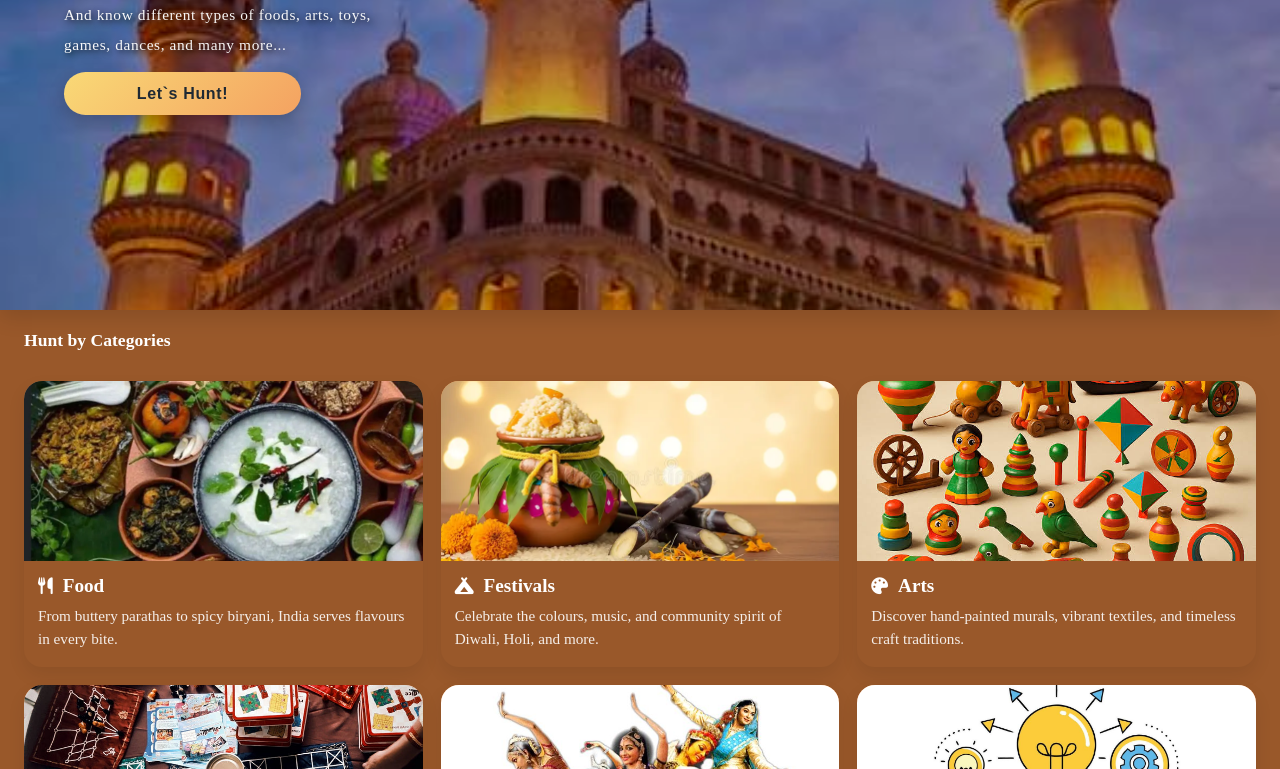
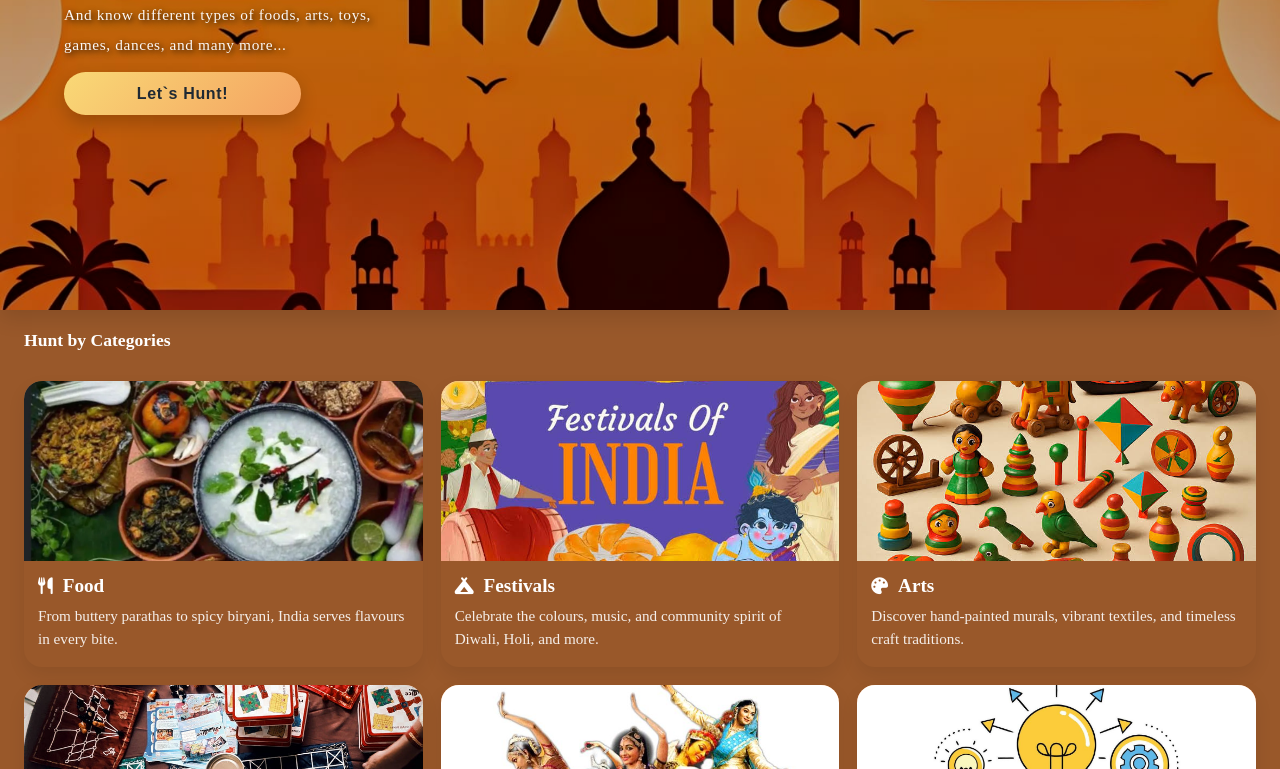
Before and after one commit to karthikareddy385-collab/Indian-culture-website, a plain HTML site: page index.html in a window 1280 px wide. Shown: the part 160-929 px from the top of the page. Drawn offline with Linux system fonts and the light colour scheme.

Commit message:
update images

```diff
--- a/index.html
+++ b/index.html
@@ -31,7 +31,7 @@
         </a>
     </div>
     <div class="image-container">
-        <img src="images.jpg" alt="Indian temple" class="image hero-image">
+        <img src="india2.jpeg" alt="Indian temple" class="image hero-image">
         <div class="image-text">
             <h3>Heritage Hunt</h3>
             <p class="image-subtext">Hunting India's hidden traditions and heritages.</p>
@@ -59,7 +59,7 @@
             </article>
 
             <article class="gallery-card category-card" data-category="games" tabindex="0" role="button" aria-label="Open Games">
-                <img src="fstival img.webp" alt="Indian festival celebration">
+                <img src="festival2.jpeg" alt="Indian festival celebration">
                 <div class="card-content">
                     <div class="card-title-row">
                         <i class="fa-solid fa-campground" aria-hidden="true"></i>
```
Also changed, not shown: festival2.jpeg (added), india2.jpeg (added).
